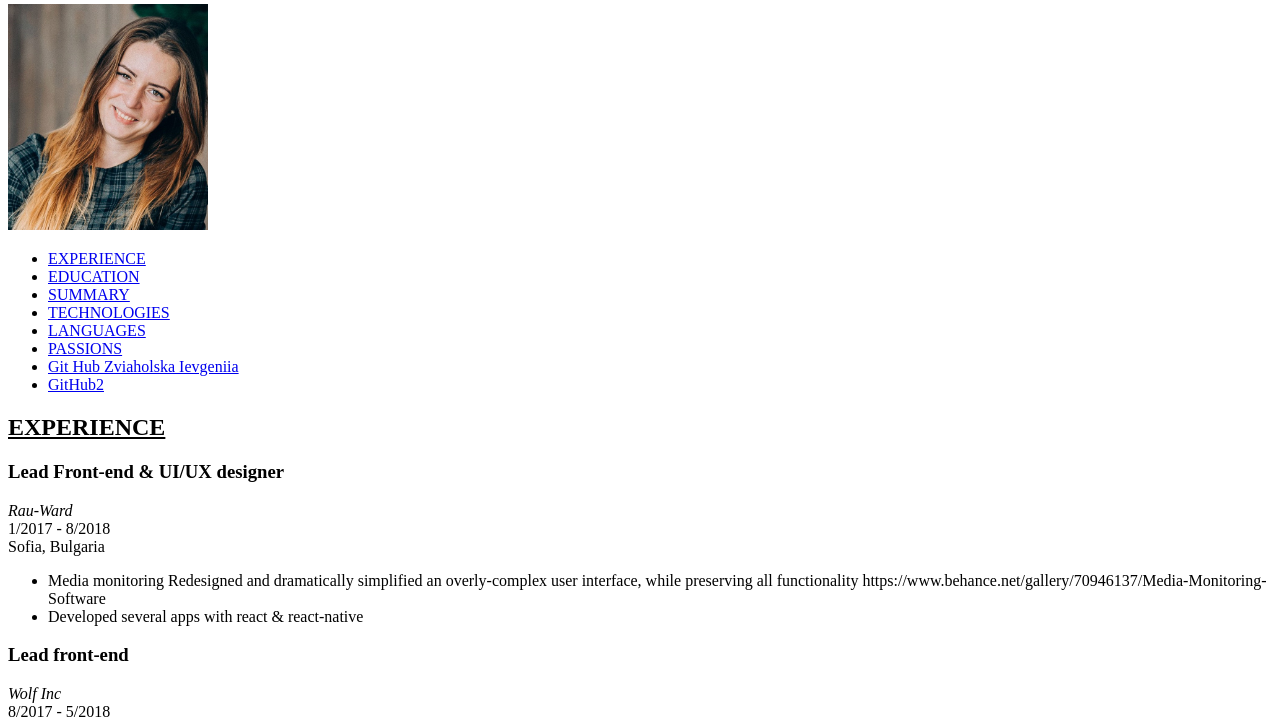
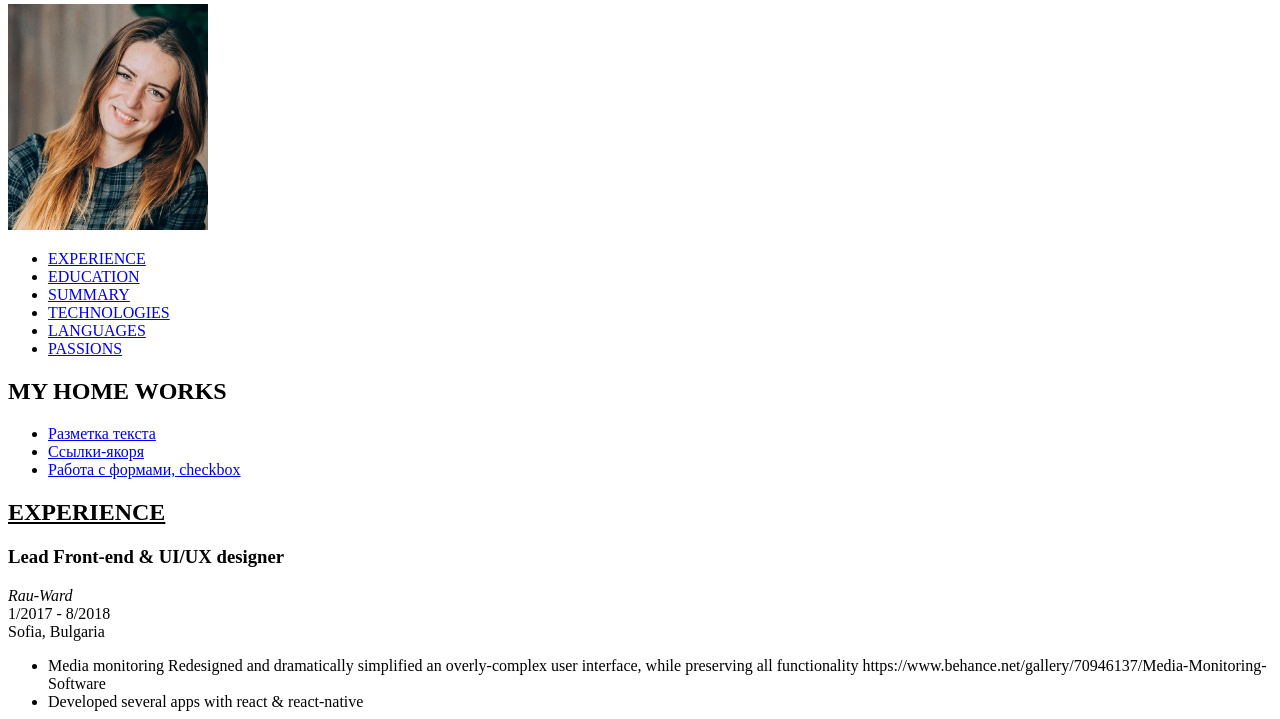
Before and after one commit to IevgeniiaZviaholska/CV, a plain HTML site: page index.html in a window 1280 px wide. Shown: the part 98-817 px from the top of the page. Drawn offline with Linux system fonts and the light colour scheme.

Commit message:
link Home works

```diff
--- a/index.html
+++ b/index.html
@@ -27,14 +27,15 @@
 
       <li><a href="#part6">PASSIONS</a></li>
 
-      <li><a href="https://ievgeniiazviaholska.github.io/letter/">Git
-          Hub Zviaholska Ievgeniia</a></li>
-      <li><a href="https://ievgeniiazviaholska.github.io/letter/">GitHub2</a></li>
-
-
 
     </ul>
   </nav>
+  <h2>MY HOME WORKS</h2>
+  <ul>
+    <li><a href="https://ievgeniiazviaholska.github.io/letter/"> Разметка текста</a></li>
+    <li><a href="https://ievgeniiazviaholska.github.io/TEXT/">Ссылки-якоря</a></li>
+    <li><a href="https://ievgeniiazviaholska.github.io/Shoping-list/"> Работа с формами, checkbox</a></li>
+  </ul>
 
   <article id="part1">
     <h2><u>EXPERIENCE</u></h2>
```
